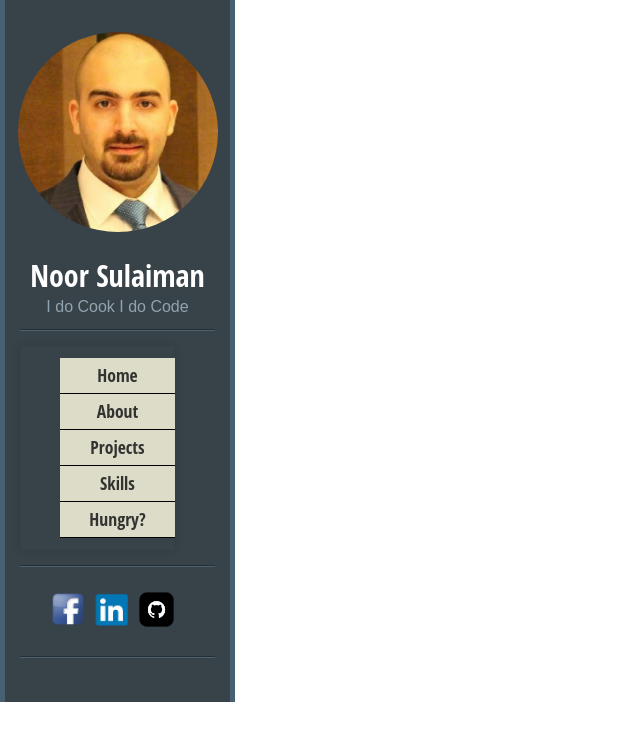
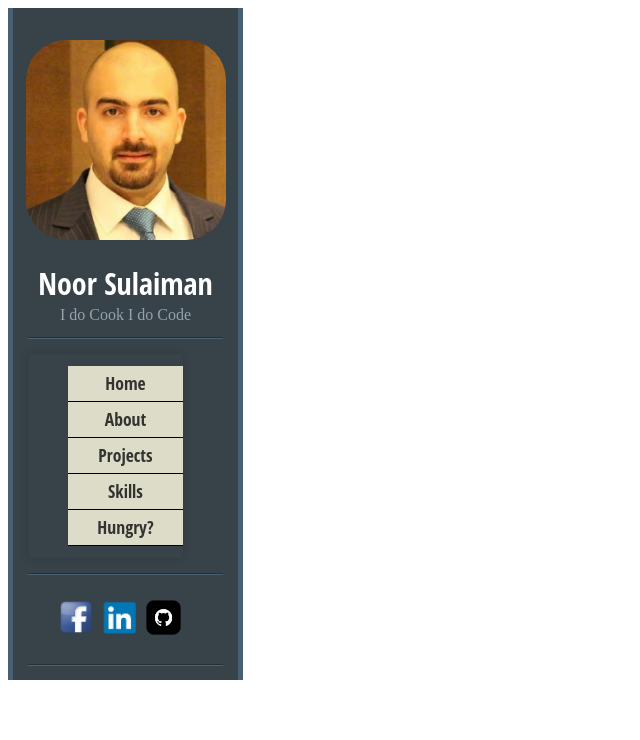
Before and after one commit to NoorSulaiman/Final-project, a React (Create React App) app: page / in a window 1280 px wide. Shown: the top 740 px of the page, without its empty margins (0-640 px from the left). Built offline with nearby package versions, Linux system fonts and the light colour scheme.

Commit message:
rearrange the project files structure

```diff
--- a/src/App.js
+++ /dev/null
@@ -1,24 +0,0 @@
-import React, { Component } from 'react';
-
-
-import './App.css';
-import propic from '../src/images/profile.jpg';
-import NavBar from '../src/components/navbar';
-import Social from '../src/components/social';
-
-
-class App extends Component {
-  render() {
-    return <div id="sidebar">
-
-    <p><a href=""><img className='logo' src={propic} alt="noor" hight='200' width='200'/></a></p>
-    <h1 id="blogtitle">Noor Sulaiman</h1>
-    <p className='tagline'>I do Cook I do Code</p>
-    <NavBar/>
-    <Social/>
-    </div>
-
-  }
-}
-
-export default App;
--- a/src/App.css
+++ b/src/components/app/App.css
@@ -25,6 +25,7 @@
 
 
 /* Links */
+
 
 a {
   color: #8fb9d4;
@@ -96,7 +97,7 @@ a:hover, a:focus, a:active {
   color:#91a3af;
   font-size:12px;
   line-height: 15px;
-  padding-bottom:30px;
+  padding-bottom:0px;
 
 }
 .logo {
@@ -104,7 +105,7 @@ a:hover, a:focus, a:active {
   overflow: hidden;
   margin-top:20px;
   margin-bottom:20px;
-  border-radius: 50%;
+  border-radius:20%;
 }
 .tagline {
   margin-left:15px;
--- /dev/null
+++ b/src/components/app/App.js
@@ -0,0 +1,15 @@
+import React, { Component } from 'react';
+
+
+import './App.css';
+import SideBar from '../../components/sidebar/sidebar';
+
+
+class App extends Component {
+  render() {
+    return <SideBar/>
+
+  }
+}
+
+export default App;
--- /dev/null
+++ b/src/components/profile/profile.css
@@ -0,0 +1 @@
+profile.css
--- /dev/null
+++ b/src/components/profile/profile.js
@@ -0,0 +1,18 @@
+import React, { Component } from 'react';
+
+
+import propic from '../../images/profile.jpg';
+
+class Profile extends Component{
+
+	render(){
+
+		return <div className="profile">
+		<p><a href=""><img className='logo' src={propic} alt="noor" hight='200' width='200'/></a></p>
+    <h1 id="blogtitle">Noor Sulaiman</h1>
+    <p className='tagline'>I do Cook I do Code</p>
+    </div>
+	}
+}
+
+export default Profile;
--- /dev/null
+++ b/src/components/sidebar/sidebar.js
@@ -0,0 +1,18 @@
+import React, { Component } from 'react';
+
+import Profile from '../../components/profile/profile';
+import NavBar from '../../components/navbar/navbar';
+import Social from '../../components/social/social';
+
+class SideBar extends Component {
+  render() {
+    return <div id="sidebar">
+    <Profile/>
+    <NavBar/>
+    <Social/>
+    </div>
+
+  }
+}
+
+export default SideBar;
--- a/src/components/social.js
+++ b/src/components/social/social.js
@@ -1,8 +1,8 @@
 import React, {Component} from 'react';
 
-import Inn from '../images/in.png';
-import Git from '../images/github.png';
-import Fb from '../images/fb.png';
+import Inn from '../../images/in.png';
+import Git from '../../images/github.png';
+import Fb from '../../images/fb.png';
 
 class Social extends Component{
 	render(){
--- a/src/index.css
+++ /dev/null
@@ -1,5 +0,0 @@
-body {
-  margin: 0;
-  padding: 0;
-  font-family: sans-serif;
-}
--- a/src/index.js
+++ b/src/index.js
@@ -1,7 +1,6 @@
 import React from 'react';
 import ReactDOM from 'react-dom';
-import App from './App';
-import './index.css';
+import App from './components/app/App';
 
 
 
```
Also changed, not shown: src/components/navbar/navbar.js (renamed from src/components/navbar.js), src/components/sidebar/sidebar.css (added), 1 other file (tests, documents, lock files or other folders).
